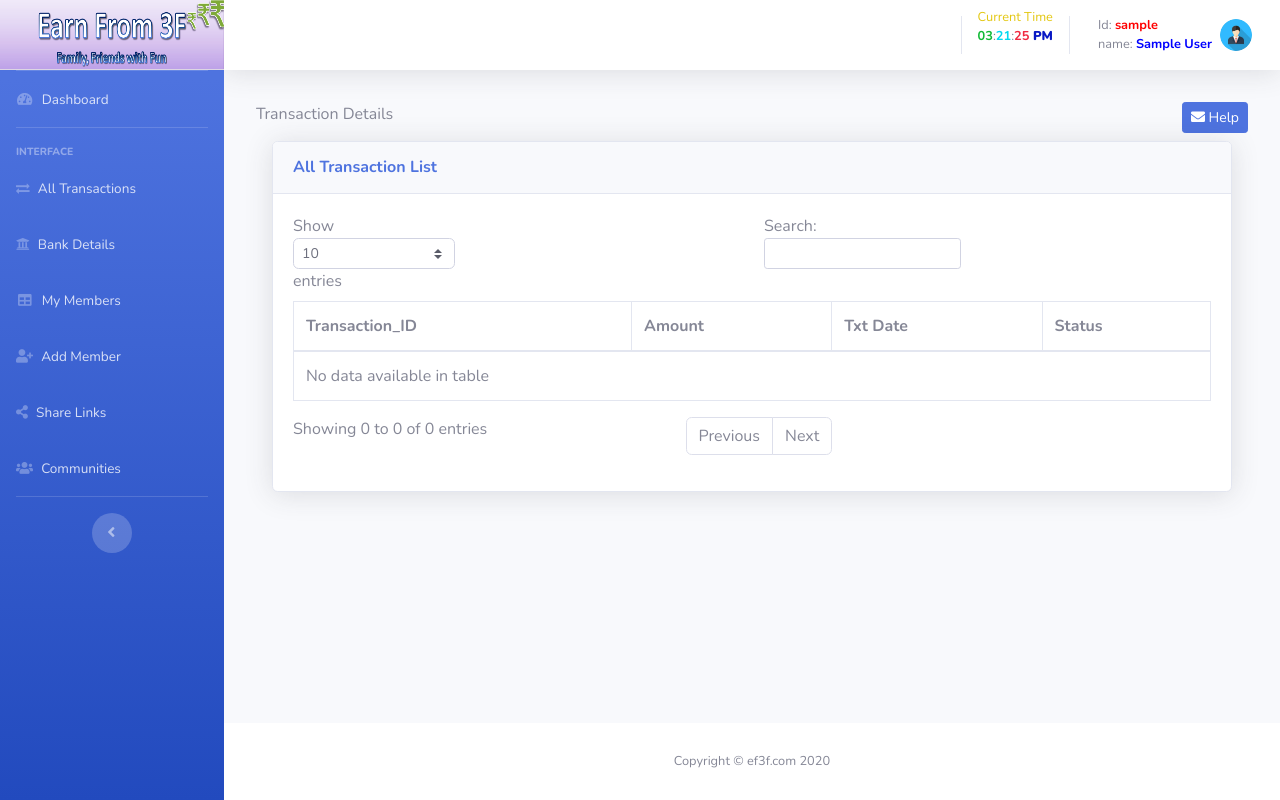
After one commit to Ashish-Kumar-Mandal/ef3f, a Django app: page /client/transaction in a window 1280 px wide. The commit adds this page. Run offline with Django 3.2, Linux system fonts and the light colour scheme; the visitor is signed in with stand-in values (Sample User, id 1); data that the repository does not hold is empty; some libraries are stand-ins or nearby versions.

Commit message:
Trasaction and other update

```diff
--- a/client/models.py
+++ b/client/models.py
@@ -40,3 +40,37 @@ class UserProfile(models.Model):
     pin_code = models.CharField(max_length=6, blank=True, null=True)
     image = models.ImageField(upload_to="client/users", blank=True, null=True)
     timeStamp = models.DateTimeField(auto_now_add=True)
+
+
+class CompanyBankUPIQR(models.Model):
+    sn = models.AutoField(primary_key=True)
+    pay_ammount = models.CharField(max_length=10, blank=True, null=True)
+    upi_id = models.CharField(max_length=30, blank=True, null=True)
+    qr_code = models.ImageField(upload_to="client/qrcode", blank=True, null=True)
+    account_holder_name = models.CharField(max_length=30, blank=True, null=True)
+    account_number = models.CharField(max_length=30, blank=True, null=True)
+    bank_name = models.CharField(max_length=60, blank=True, null=True)
+    branch_name = models.CharField(max_length=100, blank=True, null=True)
+    ifsc_code = models.CharField(max_length=20, blank=True, null=True)
+    date = models.DateField(auto_now_add=True)
+
+
+class Membership(models.Model):
+    Membership_id = models.BigAutoField(primary_key=True)
+    user_id = models.ForeignKey(User, on_delete=models.CASCADE, null=True)
+    transaction_id = models.CharField(max_length=100, blank=True, null=True)
+    transaction_slip = models.ImageField(upload_to="client/transactionSlip", blank=True, null=True)
+    amount = models.CharField(max_length=5, blank=True, null=True)
+    status = models.CharField(max_length=10, default="0", choices=(("0","Inactivated"), ("1","Activated")), blank=True, null=True)
+    txt_date = models.DateField(blank=True, null=True)
+    exp_date = models.DateField(blank=True, null=True)
+
+
+class Transaction(models.Model):
+    sn = models.AutoField(primary_key=True)
+    user_id = models.ForeignKey(User, on_delete=models.CASCADE)
+    transaction_id = models.CharField(max_length=100, blank=True, null=True)
+    amount = models.CharField(max_length=10, blank=True, null=True)
+    upi_or_account = models.CharField(max_length=30, blank=True, null=True)
+    txt_date = models.DateField(auto_now_add=True)
+    status = models.CharField(max_length=10, default="1", choices=(("0","Failed"), ("1","Success")), blank=True, null=True)
--- a/client/urls.py
+++ b/client/urls.py
@@ -6,6 +6,8 @@ urlpatterns = [
     path('profile', views.profile, name='Profile'),
     path('password', views.password, name='Password'),
     path('bank', views.bank, name='Bank'),
+    path('transaction', views.transaction, name='Transaction'),
+    path('membership/', views.membership, name='Membership'),
     path('client_list', views.client_list, name='Client_list'),
     path('add_client', views.add_client, name='Add_client'),
     path('my_referal_code', views.my_referal_code, name='My_referal_code'),
--- a/client/views.py
+++ b/client/views.py
@@ -3,15 +3,18 @@ from django.contrib import messages
 from django.contrib.auth.models import User
 from django.contrib.auth import get_user_model  # for reset password
 from django.contrib.auth import authenticate, logout
-from client.models import Contact, UserBank, UserProfile
+from django.views.generic.edit import UpdateView, CreateView
+from client.models import Contact, UserBank, UserProfile, Transaction, Membership, CompanyBankUPIQR
 import random
+from django.http.response import HttpResponseRedirect
 
 # Create your views here.
 
 
 def index(request):
+    mbr_status = Membership.objects.filter(user_id=request.user.id).first()
     total_clients = User.objects.all().count()
-    summary = {'total_clients': total_clients}
+    summary = {'total_clients': total_clients, 'mbr_status': mbr_status}
     return render(request, 'client/index.html', summary)
 
 def profile(request):
@@ -25,9 +28,10 @@ def profile(request):
         district = request.POST['district']
         state = request.POST['state']
         pin_code = request.POST['pin_code']
+        image = request.FILES['image']
 
         try:
-            UserProfile.objects.filter(user_id=request.user).update(my_referal_code=my_referal_code, mobile=mobile, gender=gender, dob=dob, state=state, district=district, block=block, address=address, pin_code=pin_code)
+            UserProfile.objects.filter(user_id=request.user).update(my_referal_code=my_referal_code, mobile=mobile, gender=gender, dob=dob, state=state, district=district, block=block, address=address, pin_code=pin_code, image=image)
             messages.success(request, 'Your Profile Details Successfully Saved. Thank you.')
         except:
             messages.error(request, 'Something Wrong!')
@@ -180,6 +184,32 @@ def contact(request):
                 messages.error(request, 'Something Wrong!, Try again.')
     return redirect('/client')
 
+def transaction(request):
+    user_id = request.user
+    allTransactions = Transaction.objects.filter(user_id=user_id)
+    return render(request, 'client/transaction.html',{"allTransactions": allTransactions})
+
+def membership(request):
+    upis = CompanyBankUPIQR.objects.all()
+    if request.method=='POST':
+        user_id = request.user
+        transaction_id = request.POST['transaction_id']
+        transaction_slip = request.FILES['transaction_slip']
+        amount = request.POST['amount']
+        txt_date = request.POST['txt_date']
+        y, m, d = txt_date.split("-")
+        exp_date = f"{str(int(y)+1)}-{m}-{d}"
+
+        try:
+            mbr = Membership(user_id=user_id, transaction_id=transaction_id, transaction_slip=transaction_slip, amount=amount, txt_date=txt_date, exp_date=exp_date)
+            mbr.save()
+            messages.success(request, 'Your Account will be Activated within 24 Hrs. Thank You.')
+            return redirect('Client')
+        except:
+            messages.error(request, 'Something Wrong!, Try again.')
+            return redirect('Membership')
+    return render(request, 'client/membership.html', {'upis':upis})
+
 
 def handleLogout(request):
     logout(request)
--- a/templates/base.html
+++ b/templates/base.html
@@ -48,6 +48,11 @@
                 Interface
             </div>
             <!-- Nav Item - Pages Collapse Menu -->
+            <li class="nav-item">
+                <a class="nav-link" href="/client/transaction">
+                    <i class="fa fa-exchange"></i>
+                    <span>All Transactions</span></a>
+            </li>
             <li class="nav-item">
                 <a class="nav-link" href="/client/bank">
                     <i class="fas fa-institution"></i>
@@ -136,10 +141,7 @@
                     <!-- Page body -->
                     <div class="d-flex">
                         <div class="p-2">{% block body_titlle %} {% endblock body_titlle %}</div>
-                        <div class="p-2">
-                            <span style="color:red; font-size:10px;"><i class="fa fa-times-circle-o"></i> Inactive</span>
-                            <!--<span style="color:green; font-size:10px;"><i class="fa fa-check-circle-o"></i> Active</span>-->
-                        </div>
+                        <div class="p-2">{% block activateMembership %} {% endblock activateMembership %}</div>
                         <div class="ml-auto p-2"><button class="btn btn-primary btn-sm" data-toggle="modal" data-target="#helpMessage"><i class="fas fa-envelope"></i> Help</button></div>
                     </div>
                     {% block body %} {% endblock body %}
--- /dev/null
+++ b/templates/client/transaction.html
@@ -0,0 +1,44 @@
+{% extends 'base.html' %}
+{% block title %} Transaction Details {% endblock title %}
+{% block body_titlle %}Transaction Details{% endblock body_titlle %}
+{% block css %}<style></style>{% endblock css %}
+
+{% block body %}
+        <div class="container-fluid">
+          <div class="card shadow mb-4">
+            <div class="card-header py-3">
+              <h6 class="m-0 font-weight-bold text-primary">All Transaction List</h6>
+            </div>
+            <div class="card-body">
+              <div class="table-responsive">
+                <table class="table table-bordered" id="dataTable" width="100%" cellspacing="0">
+                  <thead>
+                    <tr>
+                      <th>Transaction_ID</th>
+                      <th>Amount</th>
+                      <th>Txt Date</th>
+                      <th>Status</th>
+                    </tr>
+                  </thead>
+                  <tbody>
+                    {% for txt in allTransactions %}
+                    <tr>
+                      <td style="color: green;">{{txt.transaction_id}}</td>
+                      <td><i class="fas fa-inr text-gray-500"></i> {{txt.amount}}.00</td>
+                      <td>{{txt.txt_date}}</td>
+                      <td><span style="color:green;"><i class="fa fa-check-circle-o"></i> Success</span></td>
+                    </tr>
+                    {% endfor %}
+                  </tbody>
+                </table>
+              </div>
+            </div>
+          </div>
+        </div>
+{% endblock body %}
+
+{% block js %}<script>
+    $(document).ready(function() {
+        $('#dataTable').DataTable();
+    });
+</script>{% endblock js %}
```
Also changed, not shown: client/admin.py (+17 -1 lines), templates/client/index.html (+9 -1 lines), templates/client/membership.html (added, +74 -0 lines), templates/client/profile.html (+15 -9 lines), client/migrations/0010_companybankupiqr_membership_transaction.py (added), client/migrations/0011_auto_20200528_1616.py (added), client/migrations/0012_auto_20200528_1639.py (added), client/migrations/0013_auto_20200528_1651.py (added), client/migrations/0014_auto_20200528_1935.py (added), client/migrations/0015_auto_20200528_2010.py (added), media/client/users/Ashish.jpg (deleted).
